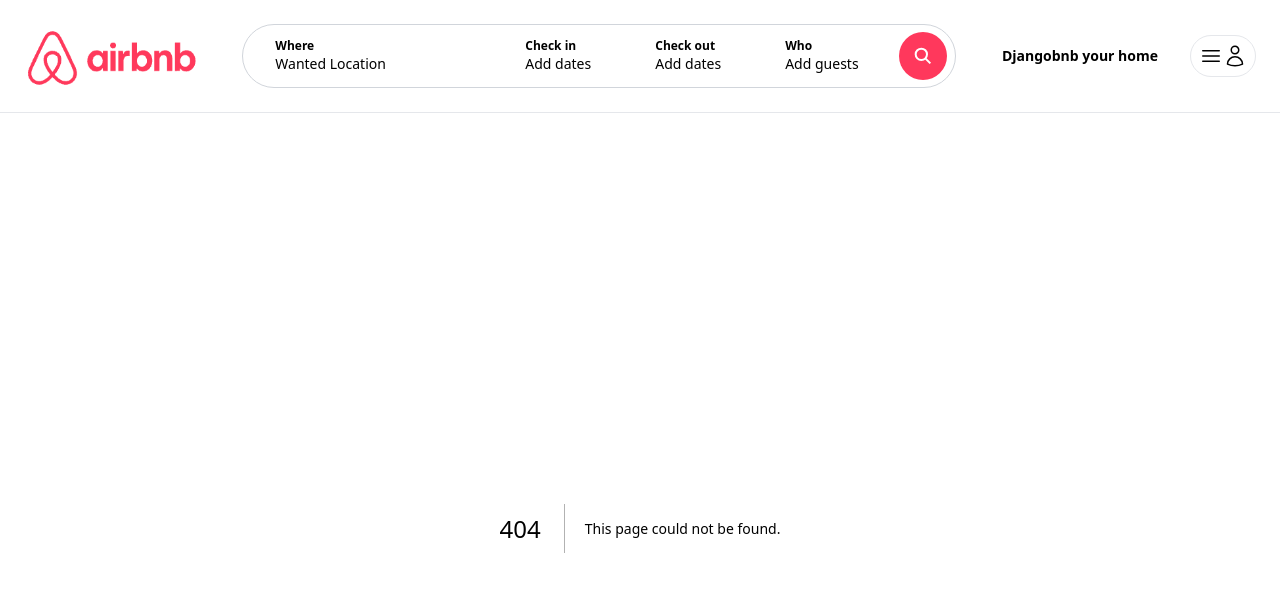
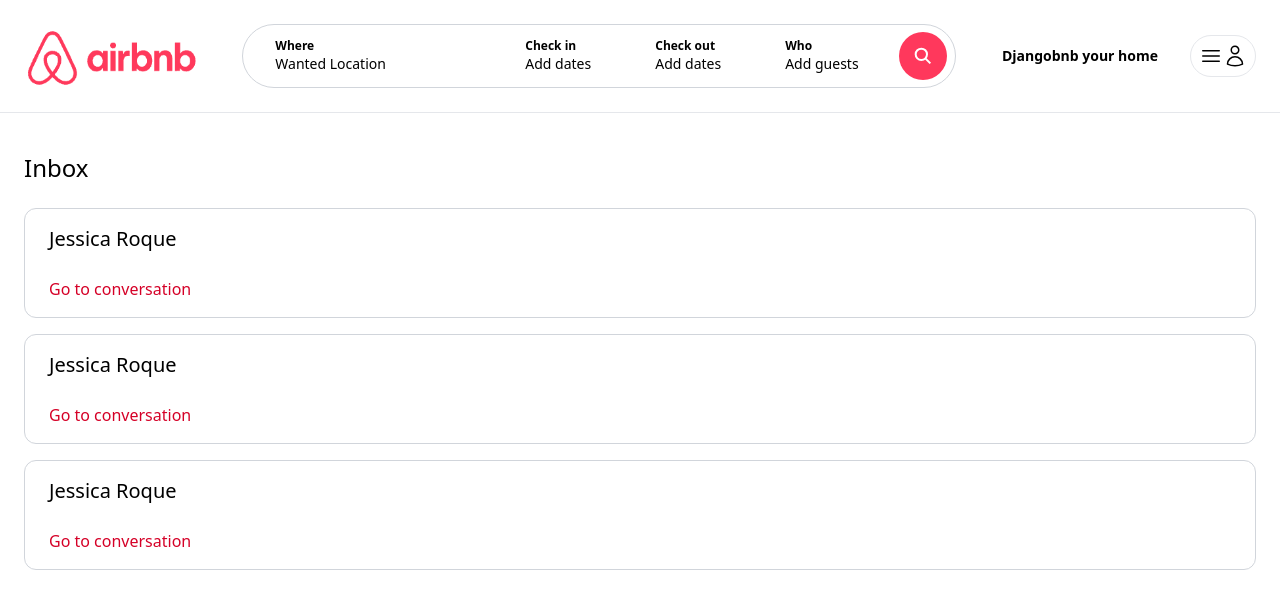
Before and after one commit to roquejessica/DjangoBnb, a Next.js app: page /inbox in a window 1280 px wide. Before the commit this address had no page. Shown: the top 608 px of the page. Built offline with nearby package versions, Linux system fonts and the light colour scheme.

Commit message:
inbox page (static) - Jessica Roque - VID2

```diff
--- /dev/null
+++ b/app/components/inbox/Conversation.tsx
@@ -0,0 +1,11 @@
+const Conversation = () => {
+    return (
+        <div className="px-6 py-4 cursor-pointer border border-gray-300 rounded-xl">
+            <p className="mb-6 text-xl">Jessica Roque</p>
+
+            <p className="text-airbnb-dark">Go to conversation</p>
+        </div>
+    )
+}
+
+export default Conversation
--- /dev/null
+++ b/app/inbox/page.tsx
@@ -0,0 +1,17 @@
+import Conversation from "../components/inbox/Conversation";
+
+const InboxPage = () => {
+    return (
+        <main className="max-w-[1500px] mx-auto px-6 pb-6 space-y-4">
+                <h1 className="my-6 text-2xl">
+                    Inbox
+                </h1>
+
+                <Conversation />
+                <Conversation />
+                <Conversation />
+        </main>
+    );
+};
+
+export default InboxPage;
```
